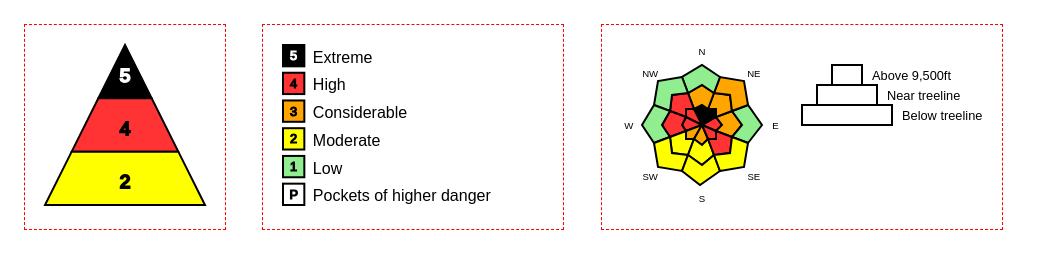
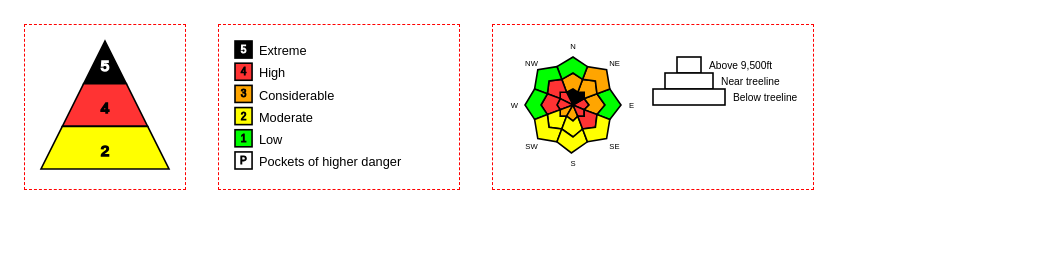
Before and after one commit to yemble/av-graphics, a website: page example.html in a window 1280 px wide. Shown: the whole page, without its empty margins (0-1042 px from the left). Drawn offline with Linux system fonts and the light colour scheme.

Commit message:
auto svg resizing

```diff
--- a/example.html
+++ b/example.html
@@ -9,19 +9,25 @@
 			* {
 				font-family: sans-serif;
 			}
-			.wrapper {
-				display: inline-block;
+			.graphic {
+				float: left;
 				border: 1px dashed red;
 				margin: 1em;
 			}
+
+			.graphic svg {
+				/* initial size; width will be set by lib */
+				height: 10em;
+				width: 0;
+			}
+
 		</style>
 	</head>
 	<body class="force">
-		<div id="page-wrapper">
 		<section id="test">
-				<div class="wrapper"><svg id="pyramid1"/></div>
-				<div class="wrapper"><svg id="legend1"/></div>
-				<div class="wrapper"><svg id="rose1"/></div>
+			<div class="graphic"><svg id="pyramid1"/></div>
+			<div class="graphic"><svg id="legend1"/></div>
+			<div class="graphic"><svg id="rose1"/></div>
 		</section>
 
 		<script type="text/javascript">
@@ -64,6 +70,5 @@
 
 		</script>
 
-		</div>
 	</body>
 </html>
--- a/src/avgraphics.js
+++ b/src/avgraphics.js
@@ -16,6 +16,29 @@ var AvGraphics = (function() {
 	// DOM append wrapper
 	function appendChild(parent, child) {
 		parent.appendChild(child);
+	};
+
+	function setContainerSize(svg, aspectWidth, aspectHeight, defaultHeightStyle) {
+		var rect = svg.getBoundingClientRect();
+
+		console.log(rect);
+
+		if(rect.width > rect.height) {
+			// set height by aspect
+
+			var height = rect.width * aspectHeight / aspectWidth;
+			svg.style.height = height+'px';
+		}
+		else {
+			if(rect.height == 0) {
+				// set height to default
+				svg.style.height = defaultHeight;
+			}
+
+			// set width by aspect
+			var width = rect.height * aspectWidth / aspectHeight;
+			svg.style.width = width+'px';
+		}
 	};
 
 	// Initialcap
@@ -39,7 +62,7 @@ var AvGraphics = (function() {
 	return {
 		config: {
 			colors: {
-				low: 'lightgreen',
+				low: 'lime',
 				moderate: 'yellow',
 				considerable: 'orange',
 				high: 'red',
@@ -57,7 +80,7 @@ var AvGraphics = (function() {
 
 		// expand a "3:considerable" string into useful attributes
 		decodeDanger: function(str) {
-			return [
+			var DANGERS = [
 				{
 					'number' : 1,
 					'title' : 'low',
@@ -83,7 +106,15 @@ var AvGraphics = (function() {
 					'title' : 'extreme',
 					'fill' : this.config.colors.extreme
 				}
-			][ String(str).split(':')[0]-1 ];
+			];
+
+			var parts = String(str).split(':');
+
+			var danger = DANGERS[ parts[0]-1 ];
+
+			danger.pockets = (danger.number < 5 && parts.length > 2 && parts[2] == 'pockets') ? DANGERS[ danger.number ] : false;
+
+			return danger;
 		},
 
 		drawPyramid: function(svg, config) {
@@ -101,8 +132,7 @@ var AvGraphics = (function() {
 
 			var xmax = 100, ymax = 100, margin = 10;
 
-			svg.setAttribute('width', '200px');
-			svg.setAttribute('height', '200px');
+			setContainerSize(svg, 1, 1, '10em');
 			svg.setAttribute('viewBox', '0 0 '+xmax+' '+ymax);
 
 			var fullHeight = ymax - margin*2;
@@ -116,16 +146,36 @@ var AvGraphics = (function() {
 			for(var name in data) {
 				var danger = this.decodeDanger(data[name]);
 
-				if(i == 0) {
+				var top = (i == 0);
+
+				var overlay = false;
+				if(danger.pockets) {
+					var itemSize = fullHeight * 0.8 / nLayers * 0.5;
+
+					overlay = {
+						rect: {
+							x: midx+margin,
+							y: margin+layerHeight*(i+0.5)/2,
+							width: itemSize, height: itemSize
+						},
+						fill: danger.pockets.fill,
+						textFore: danger.pockets.number == 5 ? 'white' : 'black',
+						text: "P"
+					};
+				}
+
+				if(top) {
 					polys.push({
 						points: [
 							[midx+margin,margin],
 							[midx+margin+layerWidthUnit,layerHeight+margin],
-							[midx+margin-layerWidthUnit,layerHeight+margin]],
+							[midx+margin-layerWidthUnit,layerHeight+margin]
+						],
 						fill: danger.fill,
 						centre: [midx+margin, margin+layerHeight*(i+0.5)],
 						text: String(danger.number),
-						textFore: danger.number == 5 ? 'white' : 'black'
+						textFore: danger.number == 5 ? 'white' : 'black',
+						overlay: overlay
 					});
 				}
 				else {
@@ -139,7 +189,8 @@ var AvGraphics = (function() {
 						fill: danger.fill,
 						centre: [midx+margin, margin+layerHeight*(i+0.5)],
 						text: String(danger.number),
-						textFore: danger.number == 5 ? 'white' : 'black'
+						textFore: danger.number == 5 ? 'white' : 'black',
+						overlay: overlay
 					});
 				}
 
@@ -174,9 +225,14 @@ var AvGraphics = (function() {
 						'style': 'dominant-baseline:central; font-size: 60%; stroke-width:1; stroke: ' + poly.textFore + '; fill: ' + poly.textFore
 					}, poly.text)
 				);
+
+				// for pockets indicator
+				if(poly.overlay) {
+					// TODO: render rect with given text and colours
+				}
+
 			}
 
-			// TODO: support pockets
 
 			// TODO: support elevation indications?
 		},
@@ -190,8 +246,7 @@ var AvGraphics = (function() {
 
 			var xmax = 150, ymax = 100, margin = 10;
 
-			svg.setAttribute('width', '300px');
-			svg.setAttribute('height', '200px');
+			setContainerSize(svg, 3, 2, '10em');
 			svg.setAttribute('viewBox', '0 0 '+xmax+' '+ymax);
 
 			var fullHeight = ymax - margin*2;
@@ -267,8 +322,7 @@ var AvGraphics = (function() {
 
 			var xmax = 200, ymax = 100, margin = 10, textMargin = 10;
 
-			svg.setAttribute('width', '400px');
-			svg.setAttribute('height', '200px');
+			setContainerSize(svg, 2, 1, '10em');
 			svg.setAttribute('viewBox', '0 0 '+xmax+' '+ymax);
 
 			var maxRadius = (ymax - textMargin*2 - margin*2) / 2;
```
Lines whose indentation alone changed are shown as unchanged.
